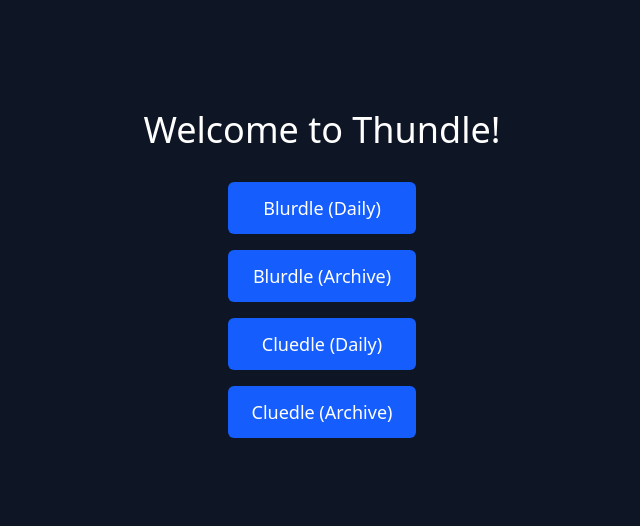
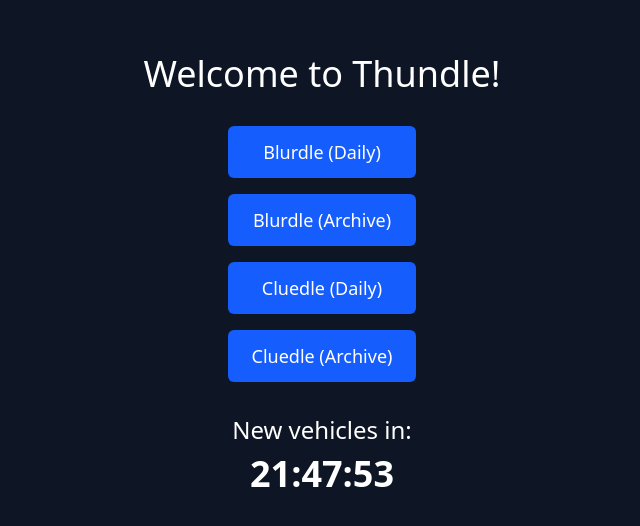
Before and after one commit to kcw36/thundle, a React (Vite) app in the folder thundle-frontend/: page / in a window 1280 px wide. Shown: the part 126-652 px from the top of the page, without its empty margins (318-958 px from the left). Built offline with nearby package versions, Linux system fonts and the light colour scheme; no server answers.

Commit message:
Add site tikmer for daily quizzes.

```diff
--- /dev/null
+++ b/thundle-frontend/src/components/Countdown.tsx
@@ -0,0 +1,47 @@
+import { useState, useEffect } from 'react';
+
+const Countdown = () => {
+  const [timeLeft, setTimeLeft] = useState('');
+
+  useEffect(() => {
+    const interval = setInterval(() => {
+      // Get current time components in Frankfurt/Berlin timezone
+      const nowInBerlinStr = new Date().toLocaleTimeString('en-GB', {
+        timeZone: 'Europe/Berlin',
+        hour: '2-digit',
+        minute: '2-digit',
+        second: '2-digit',
+        hourCycle: 'h23', // Use 24-hour format
+      });
+
+      const [hours, minutes, seconds] = nowInBerlinStr.split(':').map(Number);
+
+      // Calculate total seconds remaining in the day
+      const secondsPassed = hours * 3600 + minutes * 60 + seconds;
+      const totalSecondsInDay = 24 * 3600;
+      const secondsRemaining = totalSecondsInDay - secondsPassed;
+
+      // Format remaining time
+      const h = Math.floor(secondsRemaining / 3600);
+      const m = Math.floor((secondsRemaining % 3600) / 60);
+      const s = secondsRemaining % 60;
+
+      setTimeLeft(
+        `${h.toString().padStart(2, '0')}:${m
+          .toString()
+          .padStart(2, '0')}:${s.toString().padStart(2, '0')}`
+      );
+    }, 1000);
+
+    return () => clearInterval(interval);
+  }, []);
+
+  return (
+    <div className="text-center">
+      <h2 className="text-2xl mb-2">New vehicles in:</h2>
+      <p className="text-4xl font-bold">{timeLeft}</p>
+    </div>
+  );
+};
+
+export default Countdown;
--- a/thundle-frontend/src/pages/Menu.tsx
+++ b/thundle-frontend/src/pages/Menu.tsx
@@ -1,4 +1,5 @@
 import { useNavigate } from "react-router-dom";
+import Countdown from "../components/Countdown";
 
 
 export default function Menu() {
@@ -33,6 +34,9 @@ export default function Menu() {
           Cluedle (Archive)
         </button>
       </div>
+      <div className="mt-8">
+        <Countdown />
+      </div>
     </div>
   );
 }
```
